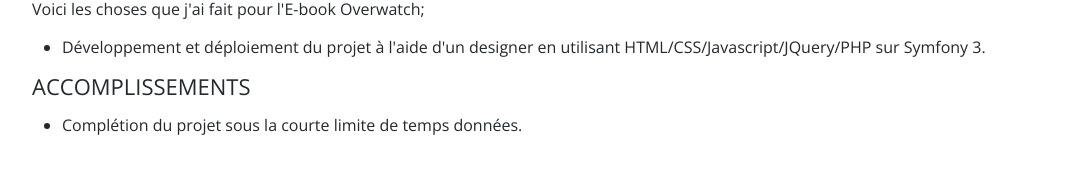
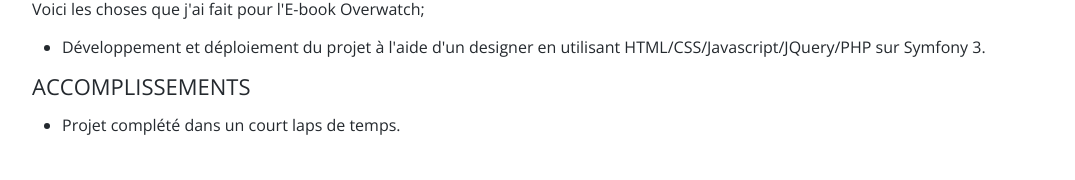
Before and after one commit to stephaneham/stephaneham.github.io, a Jekyll site: the page built from fr/overwatchebook/index.html, in a window 1280 px wide. Shown: the part 1158-1338 px from the top of the page, without its empty margins (102-1177 px from the left). Built offline with Jekyll 4.4.1, drawn with Linux system fonts in a browser that asks for light colours; nearby versions of some CDN libraries.

Commit message:
Update index.html

```diff
--- a/fr/overwatchebook/index.html
+++ b/fr/overwatchebook/index.html
@@ -55,7 +55,7 @@
 			</ul>
 			<h1> ACCOMPLISSEMENTS </h1>
 			<ul>
-				<li> Complétion du projet sous la courte limite de temps données. </li>
+				<li> Projet complété dans un court laps de temps. </li>
 			</ul>
 		</div>
 	  </div>
```
